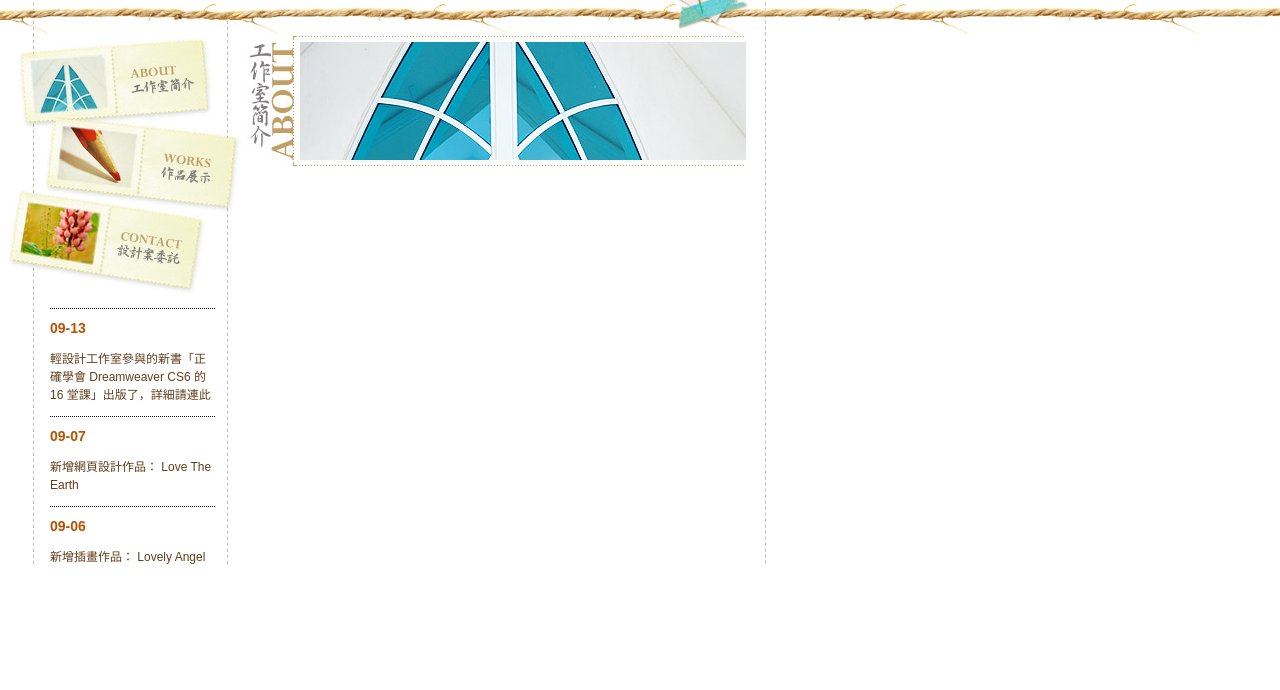
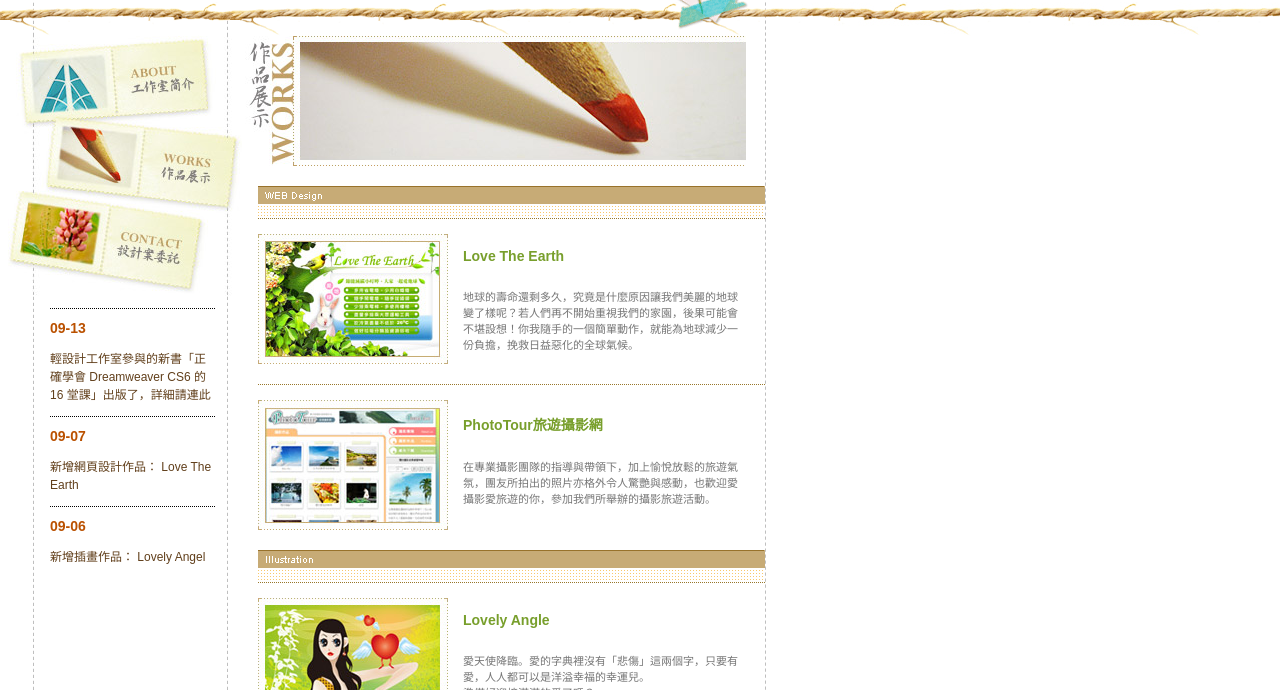
Before and after one commit to Ruika0818/Light-Design-Studio, a plain HTML site: page works.html in a window 1280 px wide. Shown: the part 110-800 px from the top of the page. Drawn offline with Linux system fonts and the light colour scheme.

Commit message:
git init

```diff
--- a/css/website.css
+++ b/css/website.css
@@ -90,12 +90,50 @@ img{
     margin-top: 10px;
     margin-bottom: 20px;
     margin-left: 10px;
-
+}
+.topphoto2{
+    margin-top: 15px;
+    margin-left: 19px;
 }
 .contentMain{
     margin-right: 55px;
     margin-left: 13px;
     line-height: 2.5em;
+}
+.contentAbout{
+    width: 480px;
+    margin-left: 13px;
+    margin-top: 20px;
+    line-height: 2.5em;
+}
+.contentWorks{
+    width: 507px;
+    margin-left: 13px;
+    margin-top: 20px;
+    font-size: 11px;
+}
+.works{
+    width: 487px;
+    padding: 15px 20px 20px 0px;
+    border-top-width: 1px;
+    border-top-style: dotted;
+    border-top-color: #98772b;
+    float: left;
+}
+.worksPic{
+    float: left;
+}
+.worksTitle{
+    margin-left: 205px;
+    font-weight: bold;
+    font-size: 14px;
+    color: #789f2c;
+}
+.worksText{
+    float: left;
+    margin-left: 15px;
+    margin-top: 10px;
+    width: 280px;
 }
 .footer{
     background-image: url(../images/footer.gif);
--- a/works.html
+++ b/works.html
@@ -31,7 +31,42 @@
             </div>
         </div>
         <div class="contentR">
-            <img src="./images/title_about.jpg" alt="topphoto">
-            <div class="contentMain"></div>
+            <img src="./images/title_works.jpg" alt="topphoto2">
+            <div class="contentWorks">
+                <img src="./images/title_webdesign.gif" alt="web design">
+                <!-- works-1 -->
+                <div class="works">
+                    <img src="./images/works_p1.jpg" alt="works1" class="worksPic">
+                    <p class="worksTitle">Love The Earth</p>
+                    <p class="worksText">
+                        地球的壽命還剩多久，究竟是什麼原因讓我們美麗的地球變了樣呢？若人們再不開始重視我們的家園，後果可能會不堪設想！你我隨手的一個簡單動作，就能為地球減少一份負擔，挽救日益惡化的全球氣候。
+                    </p>
+                </div>
+                <!-- works-2 -->
+                <div class="works">
+                    <img src="./images/works_p2.jpg" alt="works2" class="worksPic">
+                    <p class="worksTitle">PhotoTour旅遊攝影網</p>
+                    <p class="worksText">
+                        在專業攝影團隊的指導與帶領下，加上愉悅放鬆的旅遊氣氛，團友所拍出的照片亦格外令人驚艷與感動，也歡迎愛攝影愛旅遊的你，參加我們所舉辦的攝影旅遊活動。
+                    </p>
+                </div>
+                <img src="./images/title_illustration.gif" alt="illustration">
+                <!-- works-3 -->
+                <div class="works">
+                    <img src="./images/works_p3.jpg" alt="works3" class="worksPic">
+                    <p class="worksTitle">Lovely Angle</p>
+                    <p class="worksText">
+                        愛天使降臨。愛的字典裡沒有「悲傷」這兩個字，只要有愛，人人都可以是洋溢幸福的幸運兒。<br>準備好迎接滿滿的愛了嗎？
+                    </p>
+                </div>
+                <!-- works-4 -->
+                <div class="works">
+                    <img src="./images/works_p4.jpg" alt="works4" class="worksPic">
+                    <p class="worksTitle">Girl Power</p>
+                    <p class="worksText">
+                        發動攻勢，全力衝刺。<br>別小看女人的力量。<br>屬於我們的嶄新世界即將展開！<br>看我們摩拳擦掌、奮力迎擊來自這世界的各種挑戰吧！
+                    </p>
+                </div>
+            </div>
 </body>
 </html>
```
Also changed, not shown: about.html (+1 -1 lines).
